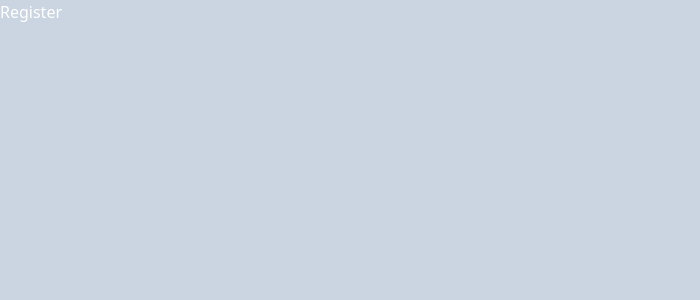
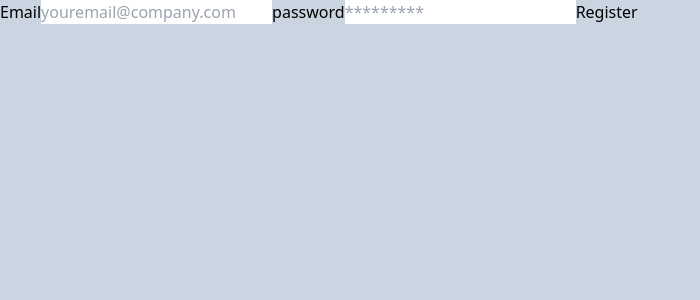
Before and after one commit to ayunierto/react-firebase, a React (Create React App) app: page /register in a window 1280 px wide. Shown: the top 300 px of the page, without its empty margins (0-700 px from the left). Built offline with nearby package versions, Linux system fonts and the light colour scheme.

Commit message:
user registration

```diff
--- a/src/App.js
+++ b/src/App.js
@@ -6,7 +6,7 @@ import { AuthProvider } from './context/authContext';
 
 function App() {
   return (
-    <div className='bg-slate-300 h-screen text-white flex' >
+    <div className='bg-slate-300 h-screen text-black flex' >
       <AuthProvider>
         <Routes >
           <Route path='/' element={<Home />} />
--- a/src/components/Register.js
+++ b/src/components/Register.js
@@ -1,9 +1,66 @@
-import React from 'react'
+import { useState } from "react";
+import { useAuth } from "../context/authContext";
+import { useNavigate } from "react-router-dom";
 
 function Register() {
+  const [user, setUser] = useState({
+    email: "",
+    password: "",
+  });
+
+  const { signup } = useAuth();
+
+  const navigate = useNavigate();
+
+  const [error, setError] = useState();
+
+  const handleChange = ({ target: { name, value } }) => {
+    setUser({ ...user, [name]: value });
+  };
+
+  const handleSubmit = async (e) => {
+    e.preventDefault();
+    setError('');
+    try {
+      await signup(user.email, user.password);
+      navigate("/");
+    } catch (error) {
+      // Modificadno mensajes de errors
+      // if (error.code === "auth/internal-error") {
+      //   setError('Invalid email')
+      // }
+      setError(error.message);
+    }
+  };
+
   return (
-    <div>Register</div>
-  )
+    <div>
+      {error && <p>{error}</p>}
+      <form onSubmit={handleSubmit}>
+        <label htmlFor="email">Email</label>
+
+        <input
+          type="email"
+          name="email"
+          id="email"
+          placeholder="youremail@company.com"
+          onChange={handleChange}
+        />
+
+        <label htmlFor="password">password</label>
+
+        <input
+          type="password"
+          name="password"
+          id="password"
+          placeholder="*********"
+          onChange={handleChange}
+        />
+
+        <button>Register</button>
+      </form>
+    </div>
+  );
 }
 
-export default Register
+export default Register;
--- a/src/context/authContext.js
+++ b/src/context/authContext.js
@@ -1,17 +1,19 @@
 import { createContext, useContext } from "react";
+import { createUserWithEmailAndPassword } from "firebase/auth";
+import { auth } from "../firebase";
 
 export const authContext = createContext();
 
 export const useAuth = () => {
-    const context = useContext(authContext)
-    return context
-}
+  const context = useContext(authContext);
+  return context;
+};
 
 export function AuthProvider({ children }) {
+  const signup = (email, password) =>
+    createUserWithEmailAndPassword(auth, email, password);
 
-  const user = {
-    login: true,
-  };
-
-  return <authContext.Provider value={{ user }}>{children}</authContext.Provider>;
+  return (
+    <authContext.Provider value={{ signup }}>{children}</authContext.Provider>
+  );
 }
```
